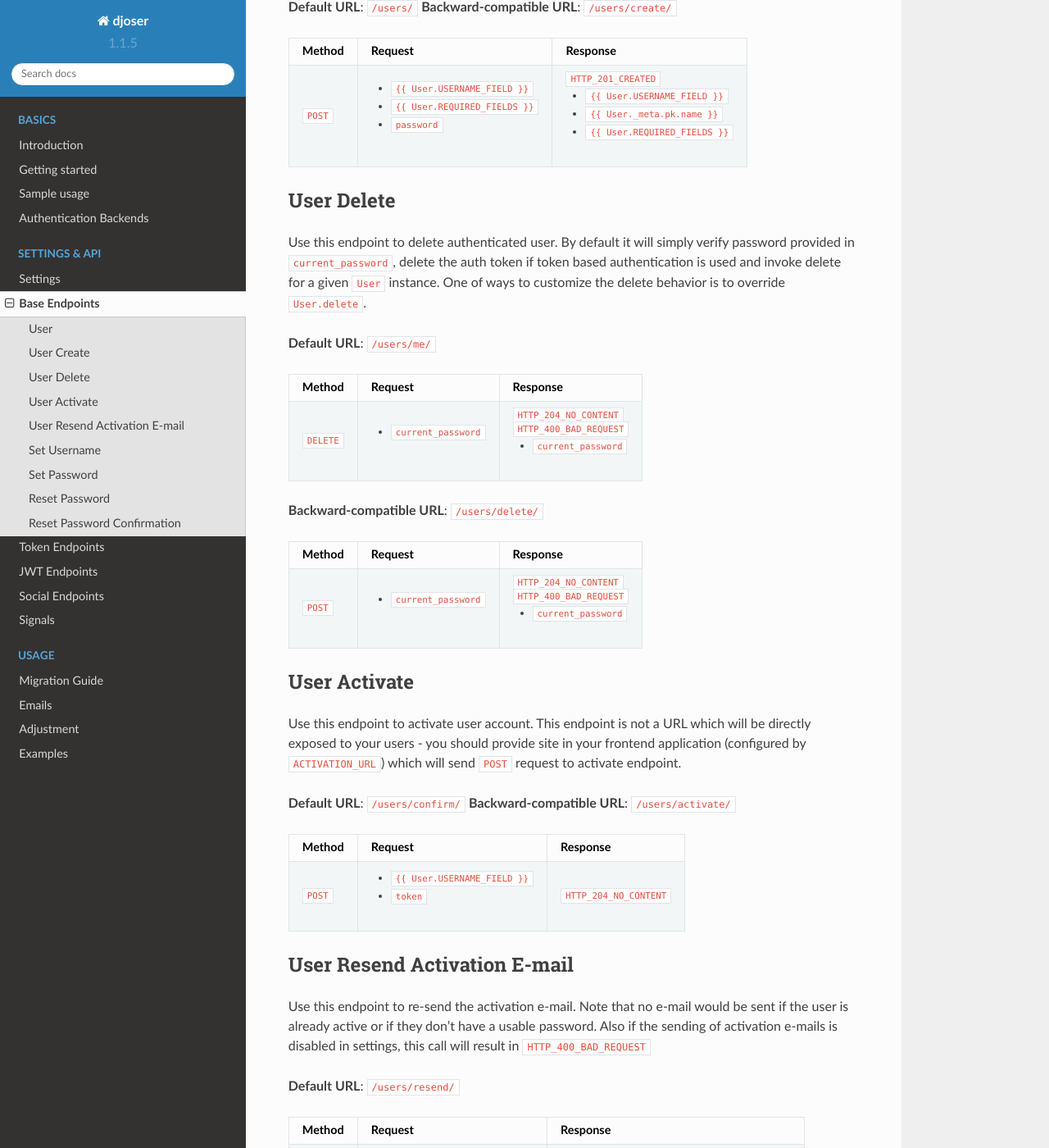
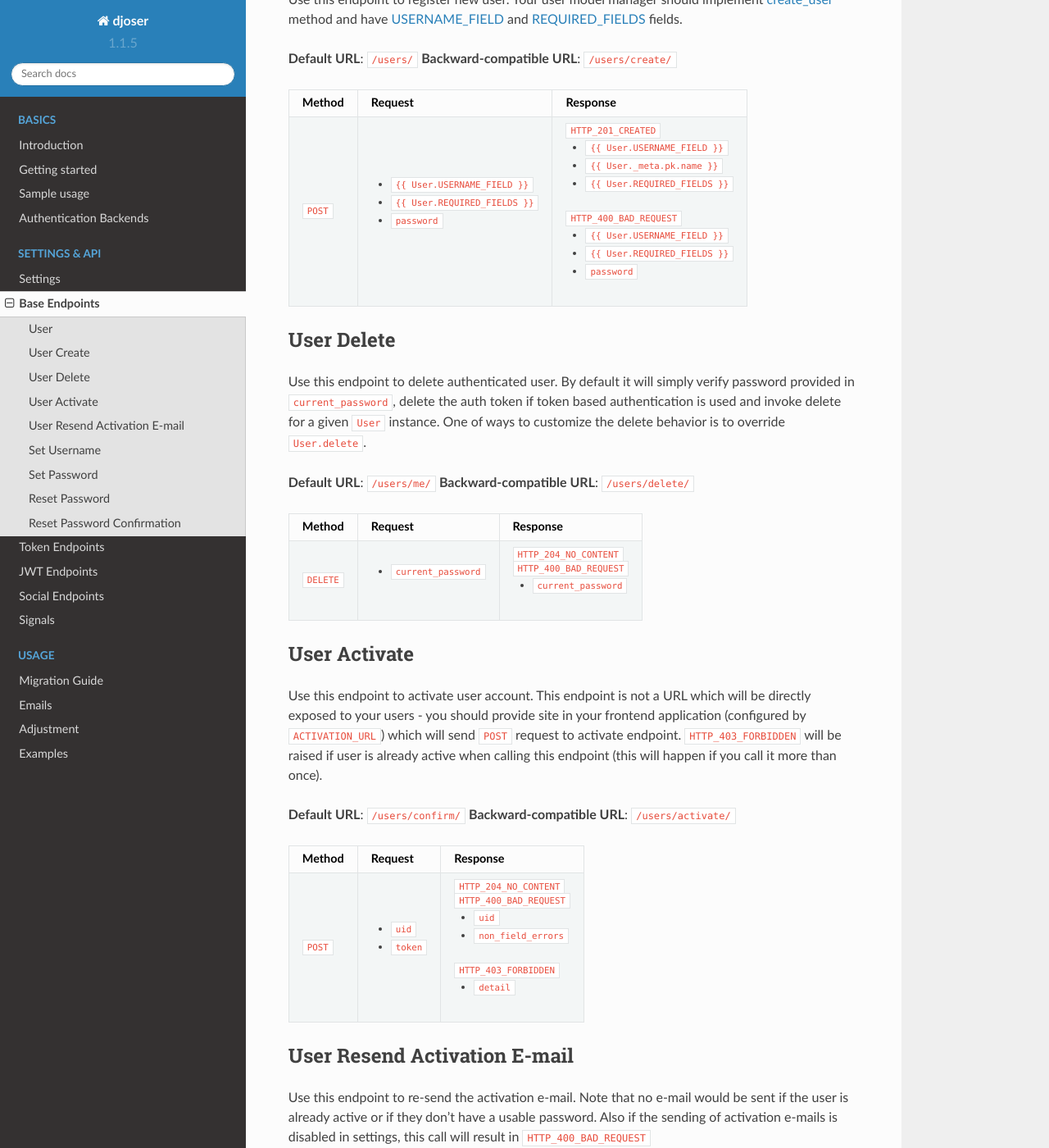
Before and after one commit to sunscrapers/djoser, a Sphinx documentation site: the page built from docs/source/base_endpoints.rst, in a window 1280 px wide and 1400 px high, scrolled down 750 px. Shown: the whole window at 82% size. Built offline with Sphinx 7.4.7 and the Read the Docs theme 2.0.0, drawn with Linux system fonts in a browser that asks for light colours; some of the changed text lies outside the part shown.

Commit message:
fix some request params error and add some missing error response code

```diff
--- a/docs/source/base_endpoints.rst
+++ b/docs/source/base_endpoints.rst
@@ -23,6 +23,10 @@ Use this endpoint to retrieve/update user.
 |          |                                | * ``{{ User.USERNAME_FIELD }}``  |
 |          |                                | * ``{{ User._meta.pk.name }}``   |
 |          |                                | * ``{{ User.REQUIRED_FIELDS }}`` |
+|          |                                |                                  |
+|          |                                | ``HTTP_400_BAD_REQUEST``         |
+|          |                                |                                  |
+|          |                                | * ``{{ User.REQUIRED_FIELDS }}`` |
 +----------+--------------------------------+----------------------------------+
 
 User Create
@@ -45,6 +49,12 @@ fields.
 |          | * ``password``                    | * ``{{ User.USERNAME_FIELD }}``  |
 |          |                                   | * ``{{ User._meta.pk.name }}``   |
 |          |                                   | * ``{{ User.REQUIRED_FIELDS }}`` |
+|          |                                   |                                  |
+|          |                                   | ``HTTP_400_BAD_REQUEST``         |
+|          |                                   |                                  |
+|          |                                   | * ``{{ User.USERNAME_FIELD }}``  |
+|          |                                   | * ``{{ User.REQUIRED_FIELDS }}`` |
+|          |                                   | * ``password``                   |
 +----------+-----------------------------------+----------------------------------+
 
 User Delete
@@ -67,26 +78,14 @@ One of ways to customize the delete behavior is to override ``User.delete``.
 |            |                                 | * ``current_password``           |
 +------------+---------------------------------+----------------------------------+
 
-**Backward-compatible URL**: ``/users/delete/``
-
-+----------+-----------------------------------+----------------------------------+
-| Method   |  Request                          | Response                         |
-+==========+===================================+==================================+
-| ``POST`` | * ``current_password``            | ``HTTP_204_NO_CONTENT``          |
-|          |                                   |                                  |
-|          |                                   | ``HTTP_400_BAD_REQUEST``         |
-|          |                                   |                                  |
-|          |                                   | * ``current_password``           |
-+----------+-----------------------------------+----------------------------------+
-
-
 User Activate
 -------------
 
 Use this endpoint to activate user account. This endpoint is not a URL which
 will be directly exposed to your users - you should provide site in your
 frontend application (configured by ``ACTIVATION_URL``) which will send ``POST``
-request to activate endpoint.
+request to activate endpoint. ``HTTP_403_FORBIDDEN`` will be raised if user is already
+active when calling this endpoint (this will happen if you call it more than once).
 
 **Default URL**: ``/users/confirm/``
 **Backward-compatible URL**: ``/users/activate/``
@@ -94,8 +93,16 @@ request to activate endpoint.
 +----------+--------------------------------------+----------------------------------+
 | Method   | Request                              | Response                         |
 +==========+======================================+==================================+
-| ``POST`` | * ``{{ User.USERNAME_FIELD }}``      | ``HTTP_204_NO_CONTENT``          |
+| ``POST`` | * ``uid``                            | ``HTTP_204_NO_CONTENT``          |
 |          | * ``token``                          |                                  |
+|          |                                      | ``HTTP_400_BAD_REQUEST``         |
+|          |                                      |                                  |
+|          |                                      | * ``uid``                        |
+|          |                                      | * ``non_field_errors``           |
+|          |                                      |                                  |
+|          |                                      | ``HTTP_403_FORBIDDEN``           |
+|          |                                      |                                  |
+|          |                                      | * ``detail``                     |
 +----------+--------------------------------------+----------------------------------+
 
 User Resend Activation E-mail
@@ -127,13 +134,17 @@ Use this endpoint to change user username (``USERNAME_FIELD``).
 
     ``re_new_{{ User.USERNAME_FIELD }}`` is only required if ``SET_USERNAME_RETYPE`` is ``True``
 
-+----------+----------------------------------------+--------------------------------------+
-| Method   | Request                                | Response                             |
-+==========+========================================+======================================+
-| ``POST`` | * ``new_{{ User.USERNAME_FIELD }}``    | ``HTTP_204_NO_CONTENT``              |
-|          | * ``re_new_{{ User.USERNAME_FIELD }}`` |                                      |
-|          | * ``current_password``                 |                                      |
-+----------+----------------------------------------+--------------------------------------+
++----------+----------------------------------------+-------------------------------------------+
+| Method   | Request                                | Response                                  |
++==========+========================================+===========================================+
+| ``POST`` | * ``new_{{ User.USERNAME_FIELD }}``    | ``HTTP_204_NO_CONTENT``                   |
+|          | * ``re_new_{{ User.USERNAME_FIELD }}`` |                                           |
+|          | * ``current_password``                 | ``HTTP_400_BAD_REQUEST``                  |
+|          |                                        |                                           |
+|          |                                        | * ``new_{{ User.USERNAME_FIELD }}``       |
+|          |                                        | * ``re_new_{{ User.USERNAME_FIELD }}``    |
+|          |                                        | * ``current_password``                    |
++----------+----------------------------------------+-------------------------------------------+
 
 Set Password
 ------------
@@ -146,13 +157,17 @@ Use this endpoint to change user password.
 
     ``re_new_password`` is only required if ``SET_PASSWORD_RETYPE`` is ``True``
 
-+----------+------------------------+--------------------------------------+
-| Method   | Request                | Response                             |
-+==========+========================+======================================+
-| ``POST`` | * ``new_password``     | ``HTTP_204_NO_CONTENT``              |
-|          | * ``re_new_password``  |                                      |
-|          | * ``current_password`` |                                      |
-+----------+------------------------+--------------------------------------+
++----------+------------------------+-------------------------------------------+
+| Method   | Request                | Response                                  |
++==========+========================+===========================================+
+| ``POST`` | * ``new_password``     | ``HTTP_204_NO_CONTENT``                   |
+|          | * ``re_new_password``  |                                           |
+|          | * ``current_password`` | ``HTTP_400_BAD_REQUEST``                  |
+|          |                        |                                           |
+|          |                        | * ``new_password``                        |
+|          |                        | * ``re_new_password``                     |
+|          |                        | * ``current_password``                    |
++----------+------------------------+-------------------------------------------+
 
 Reset Password
 --------------
@@ -182,6 +200,8 @@ Use this endpoint to finish reset password process. This endpoint is not a URL
 which will be directly exposed to your users - you should provide site in your
 frontend application (configured by ``PASSWORD_RESET_CONFIRM_URL``) which
 will send ``POST`` request to reset password confirmation endpoint.
+``HTTP_400_BAD_REQUEST`` will be raised if the user has logged in or changed password
+since the token creation.
 
 **Default URL**: ``/password/reset/confirm/``
 
@@ -192,8 +212,12 @@ will send ``POST`` request to reset password confirmation endpoint.
 +----------+----------------------------------+--------------------------------------+
 | Method   | Request                          | Response                             |
 +==========+==================================+======================================+
-| ``POST`` | * ``{{ User.USERNAME_FIELD }}``  | ``HTTP_204_NO_CONTENT``              |
+| ``POST`` | * ``uid``                        | ``HTTP_204_NO_CONTENT``              |
 |          | * ``token``                      |                                      |
-|          | * ``new_password``               |                                      |
+|          | * ``new_password``               | ``HTTP_400_BAD_REQUEST``             |
 |          | * ``re_new_password``            |                                      |
+|          |                                  | * ``uid``                            |
+|          |                                  | * ``non_field_errors``               |
+|          |                                  | * ``new_password``                   |
+|          |                                  | * ``re_new_password``                |
 +----------+----------------------------------+--------------------------------------+
```
Also changed, not shown: other parts of docs/source/base_endpoints.rst (+7 -3 lines).
